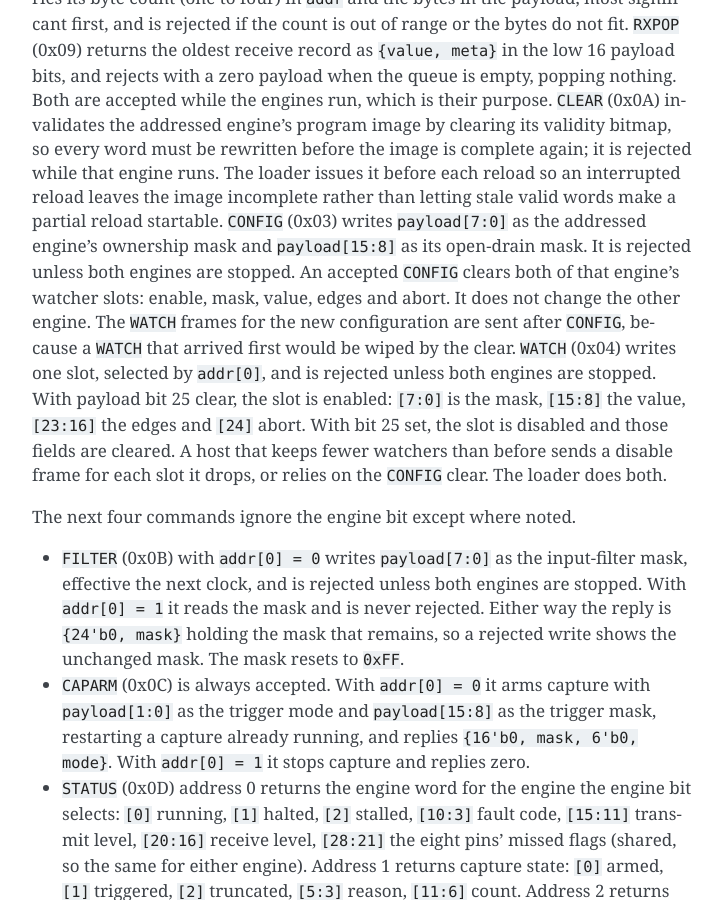
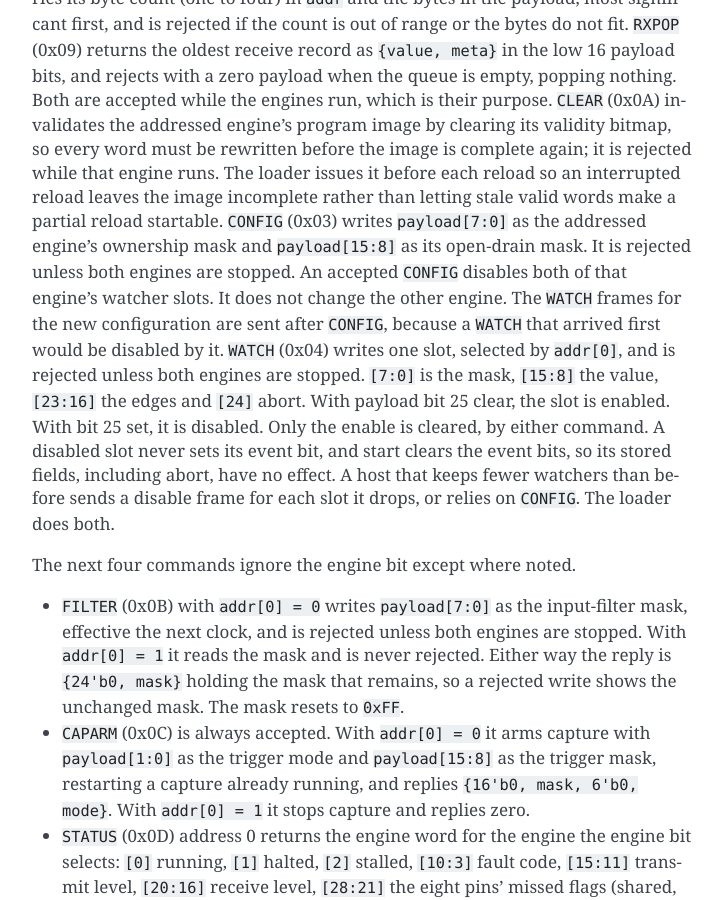
Before and after one commit to mcranny/protocol-emulator-asic, a Sphinx documentation site: the page built from docs/design/v3-architecture.md, in a window 1280 px wide and 900 px high, scrolled down 2123 px. Shown: the whole window, without its empty margins (388-1109 px from the left). Built offline with Sphinx 7.4.7, drawn with Linux system fonts in a browser that asks for light colours.

Commit message:
Clear only the watcher enables so routing still closes
CONFIG and a disable WATCH clear the enable bits only. Clearing the stored mask, value, edges and abort grew the netlist enough that global routing overflowed. A disabled slot never sets its event.

```diff
--- a/docs/design/v3-architecture.md
+++ b/docs/design/v3-architecture.md
@@ -83,14 +83,16 @@ engine runs. The loader issues it before each reload so an interrupted reload le
 incomplete rather than letting stale valid words make a partial reload startable.
 `CONFIG` (0x03) writes `payload[7:0]` as the addressed engine's ownership mask and
 `payload[15:8]` as its open-drain mask. It is rejected unless both engines are stopped. An
-accepted `CONFIG` clears both of that engine's watcher slots: enable, mask, value, edges and
-abort. It does not change the other engine. The `WATCH` frames for the new configuration are
-sent after `CONFIG`, because a `WATCH` that arrived first would be wiped by the clear.
+accepted `CONFIG` disables both of that engine's watcher slots. It does not change the other
+engine. The `WATCH` frames for the new configuration are sent after `CONFIG`, because a `WATCH`
+that arrived first would be disabled by it.
 `WATCH` (0x04) writes one slot, selected by `addr[0]`, and is rejected unless both engines are
-stopped. With payload bit 25 clear, the slot is enabled: `[7:0]` is the mask, `[15:8]` the
-value, `[23:16]` the edges and `[24]` abort. With bit 25 set, the slot is disabled and those
-fields are cleared. A host that keeps fewer watchers than before sends a disable frame for each
-slot it drops, or relies on the `CONFIG` clear. The loader does both.
+stopped. `[7:0]` is the mask, `[15:8]` the value, `[23:16]` the edges and `[24]` abort. With
+payload bit 25 clear, the slot is enabled. With bit 25 set, it is disabled. Only the enable is
+cleared, by either command. A disabled slot never sets its event bit, and start clears the event
+bits, so its stored fields, including abort, have no effect. A host that keeps fewer watchers
+than before sends a disable frame for each slot it drops, or relies on `CONFIG`. The loader does
+both.
 
 The next four commands ignore the engine bit except where noted.
 
```
Also changed, not shown: 3 other files.
